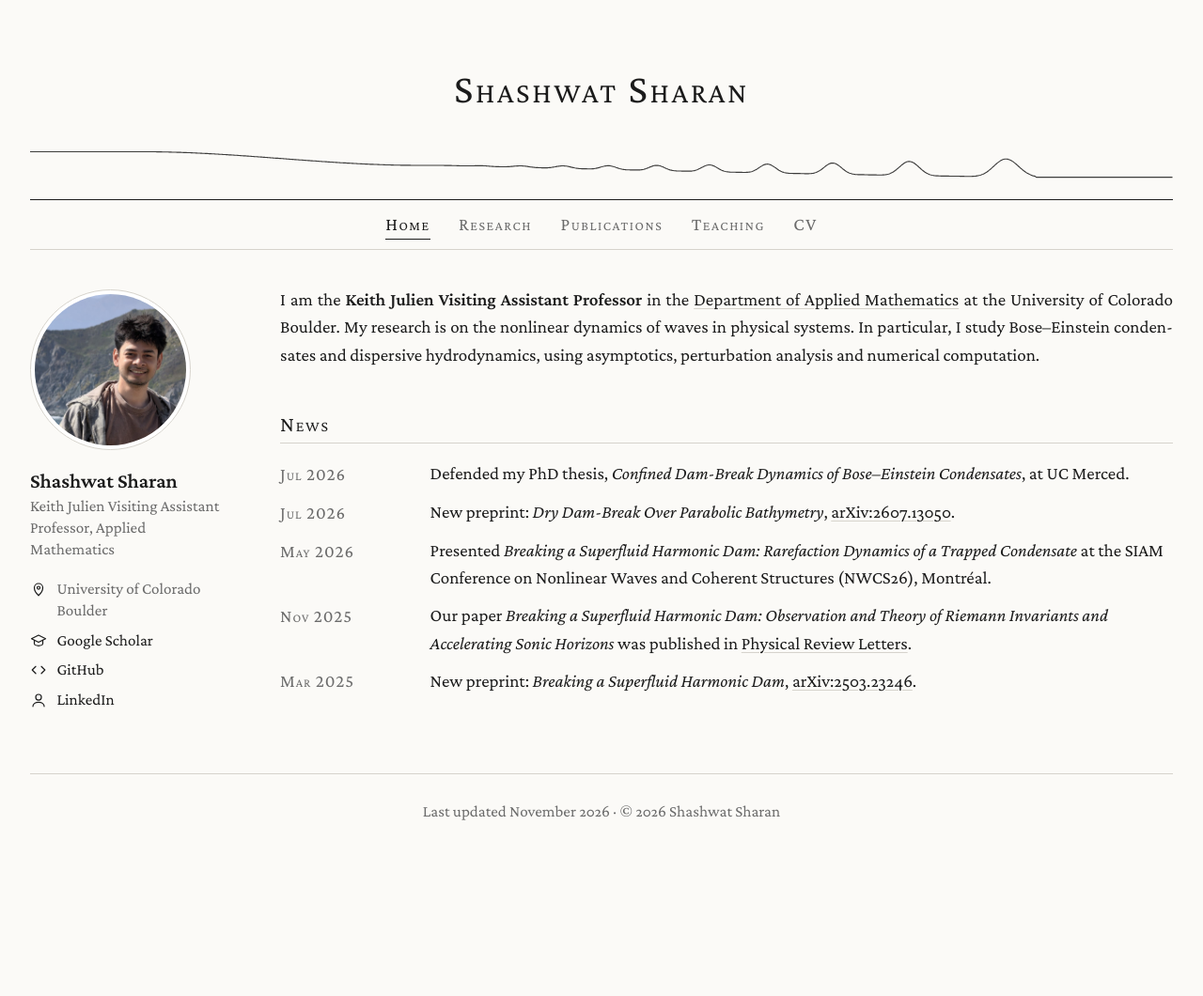
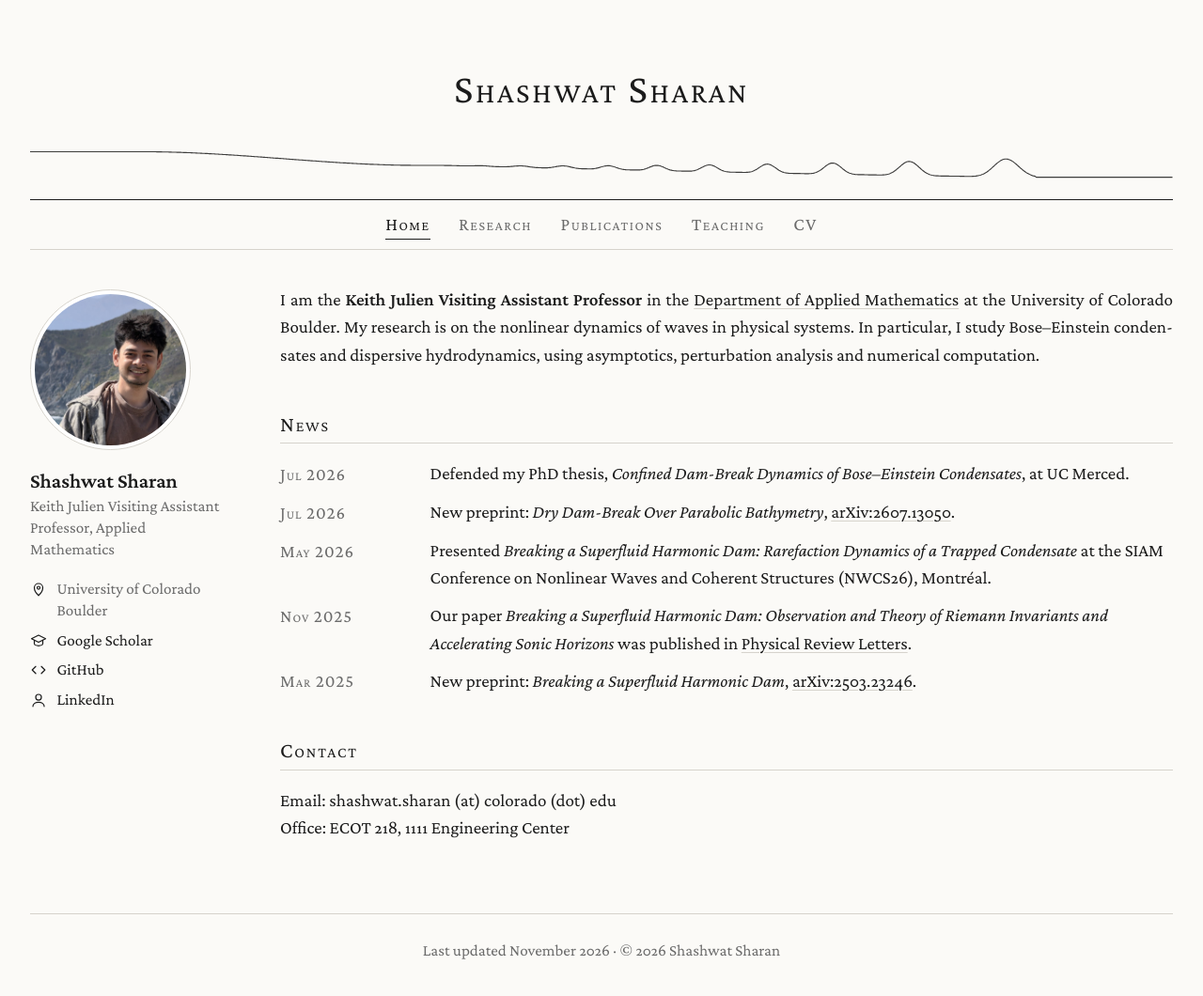
Before and after one commit to shashwatsharan/shashwatsharan.github.io, a Jekyll site: the page built from index.md, in a window 1280 px wide and 1077 px high. Shown: the top 1060 px of the window at 94% size. Built offline with Jekyll 4.4.1, drawn with Linux system fonts in a browser that asks for light colours.

Commit message:
Add compact contact section to home page

```diff
--- a/index.md
+++ b/index.md
@@ -21,3 +21,8 @@ Nov 2025
 
 Mar 2025
 : New preprint: *Breaking a Superfluid Harmonic Dam*, [arXiv:2503.23246](https://arxiv.org/abs/2503.23246).
+
+## Contact
+
+Email: shashwat.sharan (at) colorado (dot) edu<br>
+Office: ECOT 218, 1111 Engineering Center
```
